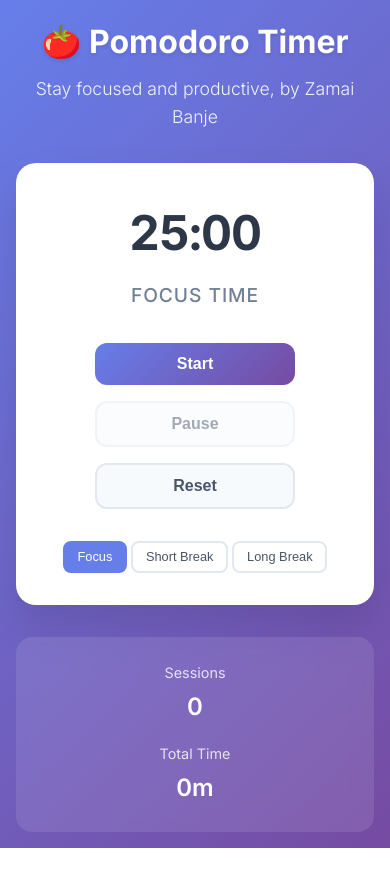
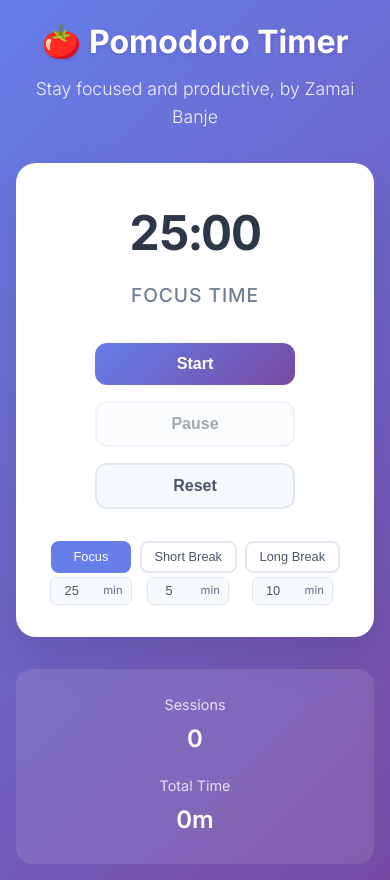
Before and after one commit to zahmhigh/BYOA-Pomodoro, a plain HTML site: page index.html in a window 390 px wide. Both pictures are taken after a click on the button "Focus". Before the commit the page ends 848 px from the top, so only its background shows below. Drawn offline with Linux system fonts and the light colour scheme.

Commit message:
edit time before session start

```diff
--- a/index.html
+++ b/index.html
@@ -32,9 +32,27 @@
                 </div>
 
                 <div class="timer-modes">
-                    <button class="mode-btn active" data-time="25" data-mode="focus">Focus</button>
-                    <button class="mode-btn" data-time="5" data-mode="short-break">Short Break</button>
-                    <button class="mode-btn" data-time="10" data-mode="long-break">Long Break</button>
+                    <div class="mode-group">
+                        <button class="mode-btn active" data-time="25" data-mode="focus">Focus</button>
+                        <div class="time-input-group">
+                            <input type="number" class="time-input" id="focus-time" value="25" min="1" max="60">
+                            <span class="time-unit">min</span>
+                        </div>
+                    </div>
+                    <div class="mode-group">
+                        <button class="mode-btn" data-time="5" data-mode="short-break">Short Break</button>
+                        <div class="time-input-group">
+                            <input type="number" class="time-input" id="short-break-time" value="5" min="1" max="30">
+                            <span class="time-unit">min</span>
+                        </div>
+                    </div>
+                    <div class="mode-group">
+                        <button class="mode-btn" data-time="10" data-mode="long-break">Long Break</button>
+                        <div class="time-input-group">
+                            <input type="number" class="time-input" id="long-break-time" value="10" min="1" max="60">
+                            <span class="time-unit">min</span>
+                        </div>
+                    </div>
                 </div>
             </div>
 
--- a/script.js
+++ b/script.js
@@ -34,6 +34,11 @@ class PomodoroTimer {
         this.focusInput = document.getElementById('focus-input');
         this.focusCancel = document.getElementById('focus-cancel');
         this.focusConfirm = document.getElementById('focus-confirm');
+
+        // Time input elements
+        this.focusTimeInput = document.getElementById('focus-time');
+        this.shortBreakTimeInput = document.getElementById('short-break-time');
+        this.longBreakTimeInput = document.getElementById('long-break-time');
     }
 
     bindEvents() {
@@ -62,6 +67,16 @@ class PomodoroTimer {
                 this.hideFocusModal();
             }
         });
+
+        // Time input events
+        this.focusTimeInput.addEventListener('change', () => this.updateTimeFromInput('focus'));
+        this.shortBreakTimeInput.addEventListener('change', () => this.updateTimeFromInput('short-break'));
+        this.longBreakTimeInput.addEventListener('change', () => this.updateTimeFromInput('long-break'));
+
+        // Update mode button data-time when input changes
+        this.focusTimeInput.addEventListener('input', () => this.updateModeButtonTime('focus'));
+        this.shortBreakTimeInput.addEventListener('input', () => this.updateModeButtonTime('short-break'));
+        this.longBreakTimeInput.addEventListener('input', () => this.updateModeButtonTime('long-break'));
     }
 
     start() {
@@ -114,9 +129,9 @@ class PomodoroTimer {
         // Add active class to clicked button
         btn.classList.add('active');
 
-        // Get new time and mode
-        const newTime = parseInt(btn.dataset.time) * 60;
+        // Get new time and mode from the input field (not the button)
         const newMode = btn.dataset.mode;
+        const newTime = this.getTimeFromInput(newMode) * 60;
 
         // Update timer state
         this.totalTime = newTime;
@@ -259,6 +274,59 @@ class PomodoroTimer {
     hideFocusDisplay() {
         this.focusDisplay.style.display = 'none';
     }
+
+    getTimeFromInput(mode) {
+        let input;
+        switch(mode) {
+            case 'focus':
+                input = this.focusTimeInput;
+                break;
+            case 'short-break':
+                input = this.shortBreakTimeInput;
+                break;
+            case 'long-break':
+                input = this.longBreakTimeInput;
+                break;
+            default:
+                return 25;
+        }
+
+        const value = parseInt(input.value);
+        const min = parseInt(input.min);
+        const max = parseInt(input.max);
+
+        // Validate and clamp the value
+        if (isNaN(value) || value < min) {
+            input.value = min;
+            return min;
+        } else if (value > max) {
+            input.value = max;
+            return max;
+        }
+
+        return value;
+    }
+
+    updateTimeFromInput(mode) {
+        const newTime = this.getTimeFromInput(mode) * 60;
+
+        // Only update if this is the current mode
+        if (this.currentMode === mode) {
+            this.totalTime = newTime;
+            this.timeLeft = newTime;
+            this.updateDisplay();
+        }
+    }
+
+    updateModeButtonTime(mode) {
+        const newTime = this.getTimeFromInput(mode);
+
+        // Update the corresponding mode button's data-time attribute
+        const btn = document.querySelector(`[data-mode="${mode}"]`);
+        if (btn) {
+            btn.dataset.time = newTime;
+        }
+    }
 }
 
 // Initialize the timer when the page loads
--- a/styles.css
+++ b/styles.css
@@ -117,9 +117,16 @@ h1 {
 
 .timer-modes {
     display: flex;
-    gap: 0.5rem;
+    gap: 1rem;
     justify-content: center;
     flex-wrap: wrap;
+}
+
+.mode-group {
+    display: flex;
+    flex-direction: column;
+    align-items: center;
+    gap: 0.5rem;
 }
 
 .mode-btn {
@@ -132,6 +139,7 @@ h1 {
     font-weight: 500;
     cursor: pointer;
     transition: all 0.2s ease;
+    min-width: 100px;
 }
 
 .mode-btn:hover {
@@ -143,6 +151,39 @@ h1 {
     background: #667eea;
     color: white;
     border-color: #667eea;
+}
+
+.time-input-group {
+    display: flex;
+    align-items: center;
+    gap: 0.25rem;
+    background: #f7fafc;
+    border: 1px solid #e2e8f0;
+    border-radius: 6px;
+    padding: 0.25rem 0.5rem;
+}
+
+.time-input {
+    width: 50px;
+    border: none;
+    background: transparent;
+    font-size: 0.9rem;
+    font-weight: 500;
+    color: #4a5568;
+    text-align: center;
+    outline: none;
+}
+
+.time-input:focus {
+    background: white;
+    border-radius: 4px;
+    box-shadow: 0 0 0 2px rgba(102, 126, 234, 0.2);
+}
+
+.time-unit {
+    font-size: 0.8rem;
+    color: #718096;
+    font-weight: 500;
 }
 
 .stats {
@@ -247,12 +288,26 @@ h1 {
     }
 
     .timer-modes {
+        gap: 0.5rem;
+    }
+
+    .mode-group {
         gap: 0.25rem;
     }
 
     .mode-btn {
         padding: 0.4rem 0.8rem;
         font-size: 0.8rem;
+        min-width: 80px;
+    }
+
+    .time-input {
+        width: 40px;
+        font-size: 0.8rem;
+    }
+
+    .time-unit {
+        font-size: 0.7rem;
     }
 
     .stats {
```
